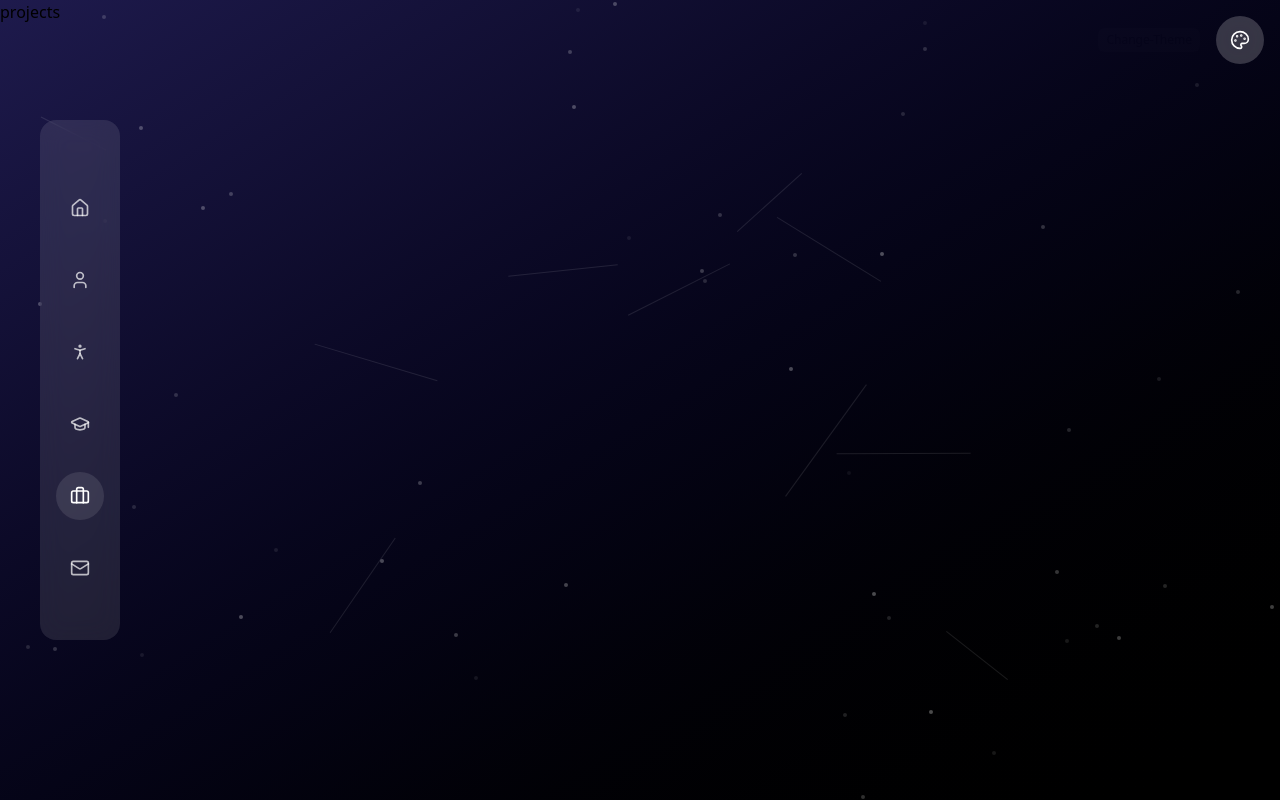
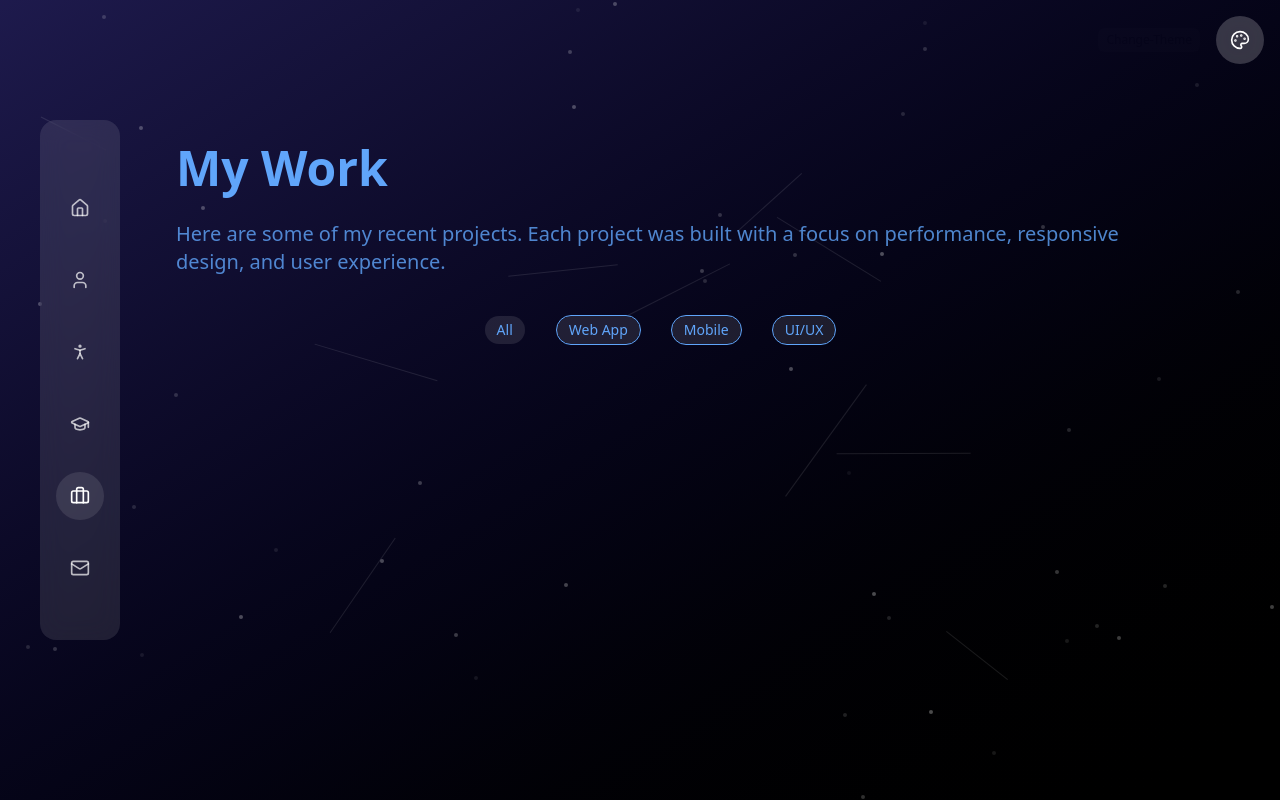
Before and after one commit to chathurasandaruwan/My-portfolio-React, a React (Vite) app: page /projects in a window 1280 px wide. Built offline with nearby package versions, Linux system fonts and the light colour scheme.

Commit message:
create project page filter projects fun

```diff
--- a/src/components/Projects.tsx
+++ b/src/components/Projects.tsx
@@ -1,5 +1,124 @@
+import {useColor} from "../context/ColorContext.tsx";
+import {useState} from "react";
+
 export function Projects() {
+    const {color} = useColor()
+
+    const themeColor = {
+        white: "#E2EAF4",
+        green: "#4ade80",
+        yellow: "#facc15",
+        blue: "#60a5fa",
+    }[color]
+
+    const [activeFilter, setActiveFilter] = useState("All")
+
+    const filters = ["All", "Web App", "Mobile", "UI/UX"]
+
+    const projects = [
+        {
+            title: "Modern E-commerce Platform",
+            description:
+                "A fully responsive e-commerce platform with advanced filtering, cart functionality, and payment integration.",
+            image: "src/assets/gif/Project1.gif",
+            tags: ["React", "TypeScript", "Tailwind CSS", "Redux"],
+            category: "Web App",
+            liveLink: "#",
+            githubLink: "#",
+        },
+        {
+            title: "Creative Portfolio Website",
+            description: "A creative portfolio website with smooth animations and responsive design for a digital artist.",
+            image: "src/assets/gif/Project1.gif",
+            tags: ["React", "CSS Animations", "Tailwind CSS"],
+            category: "UI/UX",
+            liveLink: "#",
+            githubLink: "#",
+        },
+        {
+            title: "Task Management Dashboard",
+            description:
+                "A productivity app for managing tasks with drag-and-drop functionality and team collaboration features.",
+            image: "src/assets/gif/Project1.gif",
+            tags: ["React", "TypeScript", "Redux", "Firebase"],
+            category: "Web App",
+            liveLink: "#",
+            githubLink: "#",
+        },
+        {
+            title: "Weather Visualization App",
+            description:
+                "A weather application that displays current and forecasted weather data with beautiful visual representations and interactive maps.",
+            image: "src/assets/gif/Project1.gif",
+            tags: ["React", "API Integration", "Chart.js", "Mapbox"],
+            category: "Web App",
+            liveLink: "#",
+            githubLink: "#",
+        },
+        {
+            title: "Mobile Fitness Tracker",
+            description:
+                "A cross-platform mobile app for tracking workouts, nutrition, and health metrics with personalized insights.",
+            image: "src/assets/gif/Project1.gif",
+            tags: ["React Native", "TypeScript", "Firebase", "Redux"],
+            category: "Mobile",
+            liveLink: "#",
+            githubLink: "#",
+        },
+        {
+            title: "Restaurant Ordering System",
+            description:
+                "A complete ordering system for restaurants with real-time updates, menu management, and payment processing.",
+            image: "src/assets/gif/Project1.gif",
+            tags: ["React", "Node.js", "MongoDB", "Socket.io"],
+            category: "Web App",
+            liveLink: "#",
+            githubLink: "#",
+        },
+    ]
+    const filteredProjects =
+        activeFilter === "All" ? projects : projects.filter((project) => project.category === activeFilter)
+
     return (
-        <>projects</>
+        <section className="relative min-h-screen w-full overflow-hidden md:pl-30 md:pt-20 lg:px-30 lg:pl-40 ">
+            <div
+                className="container mx-auto px-4 py-18 md:py-16"
+                style={{color: themeColor}}
+            >
+                <h1 className="mb-3 text-2xl font-bold md:text-5xl">My Work</h1>
+                <p className="text-lg md:text-xl py-4 md:pb-10" style={{opacity: 0.8}}>
+                    Here are some of my recent projects. Each project was built with a focus on performance, responsive
+                    design, and user experience.
+                </p>
+                <div className="flex flex-wrap justify-center gap-2 md:gap-8 mb-12">
+                    {filters.map((filter) => (
+                        <button
+                            key={filter}
+                            onClick={() => setActiveFilter(filter)}
+                                className={`rounded-full bg-white/10 ${activeFilter === filter ? "default" : "outline"} px-3 py-1 text-sm`}
+                        >
+                            {filter}
+                        </button>
+                    ))}
+                </div>
+                {/*<div className="grid gap-8 md:grid-cols-2 lg:grid-cols-3">
+                    {projects.map((project, index) => (
+                        <div key={index} className="rounded-lg bg-white/5 p-6 backdrop-blur-sm">
+                            <h2 className="mb-3 text-2xl font-semibold">{project.title}</h2>
+                            <p className="mb-4 text-lg" style={{opacity: 0.8}}>
+                                {project.description}
+                            </p>
+                            <div className="flex flex-wrap gap-2">
+                                {project.technologies.map((tech, techIndex) => (
+                                    <span key={techIndex} className="rounded-full bg-white/10 px-3 py-1 text-sm">
+                  {tech}
+                </span>
+                                ))}
+                            </div>
+                        </div>
+                    ))}
+                </div>*/}
+            </div>
+        </section>
     );
 }
```
